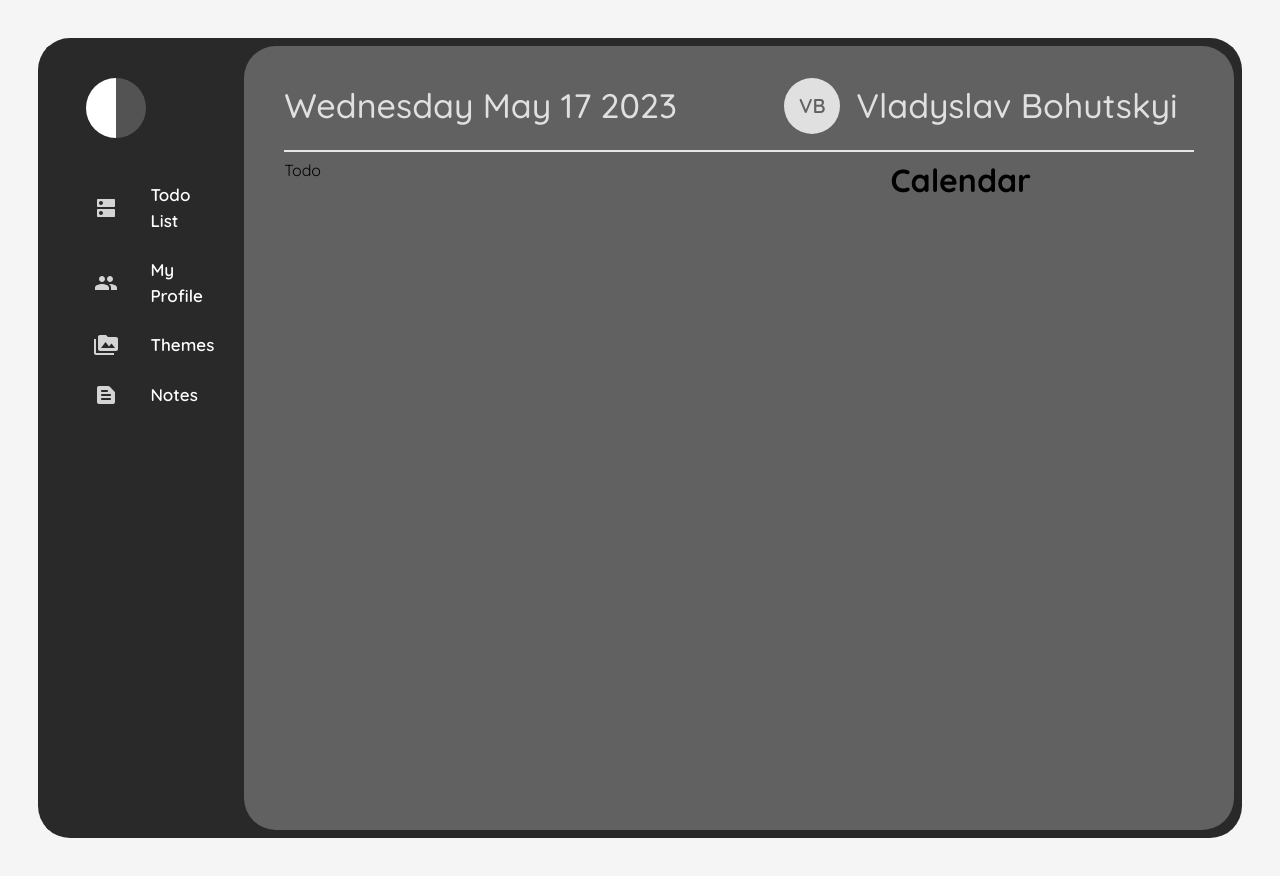
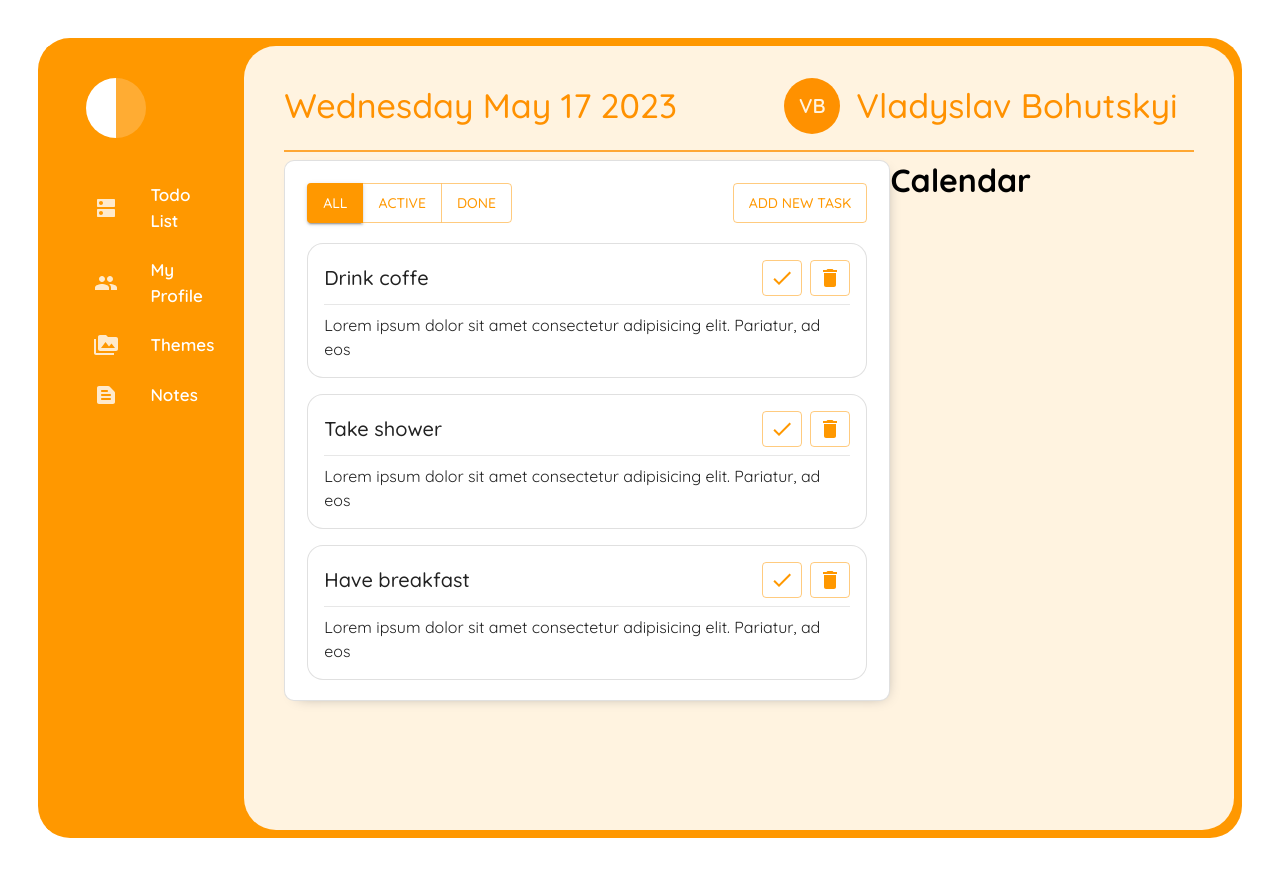
Before and after one commit to VladyslavBohutskyi/task_sheduler, a React (Create React App) app: page / in a window 1280 px wide. Built offline with nearby package versions, Linux system fonts and the light colour scheme.

Commit message:
add task menu

```diff
--- a/src/App.tsx
+++ b/src/App.tsx
@@ -1,6 +1,5 @@
-import React, { useState } from 'react';
+import React from 'react';
 import { Grid, ThemeProvider, Box } from '@mui/material';
-import { purpleTheme, blueTheme, blackTheme, orangeTheme } from './themes';
 import Sidebar from './modules/sidebar';
 import Dashboard from './modules/dashboard';
 import { Routes, Route } from 'react-router-dom';
@@ -8,13 +7,12 @@ import Todo from './modules/todo';
 import Themes from './modules/themes';
 import Notes from './modules/notes';
 import { observer } from 'mobx-react';
-import ThemeStore from '../src/store/theme'
+import ThemeStore from './store/theme'
 
 const App = observer(() => {
 
-  // const [curentTheme, setCurentTheme] = useState(purpleTheme)
 
-    return (
+  return (
     <ThemeProvider theme={ThemeStore.activeTheme}>
       <Box
         p={'3%'}
@@ -36,7 +34,7 @@ const App = observer(() => {
             pt={4}
             bgcolor={'primary.main'}
           >
-            <Sidebar light={ThemeStore.activeTheme.palette.primary.light} />
+            <Sidebar />
           </Grid>
           <Grid item xs={12} sm={8} md={9} lg={10}
             p={5}
--- a/src/modules/sidebar/index.tsx
+++ b/src/modules/sidebar/index.tsx
@@ -3,7 +3,7 @@ import { Box } from "@mui/system";
 import React from "react";
 import { NavLink } from "react-router-dom";
 import { ListItemButton, ListItemIcon, ListItemText } from '@mui/material';
-import { purpleTheme, blueTheme, blackTheme, orangeTheme } from '../../themes';
+import ThemeStore from '../../store/theme'
 
 const data = [
   {
@@ -28,11 +28,8 @@ const data = [
   }
 ];
 
-interface circleColor {
-  light: string,
-}
 
-const Sidebar = ({ light }:circleColor) => {
+const Sidebar = () => {
   return (
     <Box>
       <Box
@@ -41,7 +38,7 @@ const Sidebar = ({ light }:circleColor) => {
         borderRadius={50}
         mb={4}
         sx={{
-          background: `linear-gradient(90deg, rgba(255,255,255,1) 50%, ${light} 50%)`
+          background: `linear-gradient(90deg, rgba(255,255,255,1) 50%, ${ThemeStore.activeTheme.palette.primary.light} 50%)`
         }}
       >
       </Box>
--- a/src/modules/themes/index.tsx
+++ b/src/modules/themes/index.tsx
@@ -21,11 +21,6 @@ const data = [
     theme: orangeTheme,
   },
 ]
-
-// interface SetThemes {
-//   setTheme: Function,
-//   // width?: number // ? not necessarily
-// }
 
 
 const Themes = () => {
--- /dev/null
+++ b/src/modules/todo/components/taskForm.tsx
@@ -0,0 +1,28 @@
+import { Box, Button, ButtonGroup } from "@mui/material"
+
+const buttons = [
+
+  <Button key={'all'} variant="contained">ALL</Button>,
+  <Button key={'active'}>ACTIVE</Button>,
+  <Button key={'done'}>DONE</Button>,
+
+]
+
+const TaskForm = () => {
+  return (
+    <Box
+      display={'flex'}
+      justifyContent={'space-between'}
+      alignItems={'center'}
+    >
+      <ButtonGroup sx={{ height: '40px' }}>
+        {buttons}
+      </ButtonGroup>
+      <Button variant="outlined" sx={{ height: ' 40px' }}>
+        Add New Task
+      </Button>
+    </Box>
+  )
+}
+
+export default TaskForm
--- /dev/null
+++ b/src/modules/todo/components/taskItem.tsx
@@ -0,0 +1,29 @@
+import { Box, Button, Paper, Typography } from "@mui/material"
+import { Check, Delete, TimeToLeave } from "@mui/icons-material";
+import { ITaskItem } from "../models";
+
+const TaskItem = ({title , body}: ITaskItem) => {
+  return (
+    <Paper variant={'outlined'}
+      sx={{ p: 2, mb: 2, borderRadius: '16px' }}>
+      <Box display={'flex'} alignItems={'center'} mb={1} pb={1} borderBottom={'1px solid #e7e7e7'}>
+        <Typography variant="h6" sx={{ width: '80%' }} >
+          {title}
+        </Typography>
+        <Box sx={{ width: '20%', textAlign: 'end' }}>
+          <Button variant={'outlined'} sx={{ minWidth: '20px', p: '5px 7px' }}>
+            <Check />
+          </Button>
+          <Button variant={'outlined'} sx={{ minWidth: '20px', p: '5px 7px', ml: 1 }}>
+            <Delete />
+          </Button>
+        </Box>
+      </Box>
+      <Typography>
+        {body}
+      </Typography>
+    </Paper>
+  )
+}
+
+export default TaskItem
--- /dev/null
+++ b/src/modules/todo/components/taskList.tsx
@@ -0,0 +1,32 @@
+import { Box } from "@mui/material"
+import TaskItem from "./taskItem"
+
+const tasks = [
+  {
+    title: 'Drink coffe',
+    body: 'Lorem ipsum dolor sit amet consectetur adipisicing elit. Pariatur, ad eos'
+  },
+  {
+    title: 'Take shower',
+    body: 'Lorem ipsum dolor sit amet consectetur adipisicing elit. Pariatur, ad eos'
+  },
+  {
+    title: 'Have breakfast',
+    body: 'Lorem ipsum dolor sit amet consectetur adipisicing elit. Pariatur, ad eos'
+  },
+]
+
+const TaskList = () => {
+  return (
+    <Box my={2.5} >
+
+      {
+        tasks.map((item) => (
+          <TaskItem key={item.title} title={item.title} body={item.body} />
+        ))
+      }
+    </Box>
+  )
+}
+
+export default TaskList
--- a/src/modules/todo/index.tsx
+++ b/src/modules/todo/index.tsx
@@ -1,12 +1,24 @@
 import { Box } from "@mui/system";
-import React from "react";
+import TaskList from "./components/taskList";
+import TaskItem from "./components/taskItem";
+import TaskForm from "./components/taskForm";
+import { Paper } from "@mui/material";
+
 
 
 const Todo = () => {
   return (
-    <Box>
-      <p>Todo</p>
-    </Box>
+    <Paper variant={'outlined'}
+      sx={{
+        p: '22px',
+        pb: '0px',
+        borderRadius: '10px',
+        boxShadow: '4px 4px 14px -10px grey'
+      }}
+    >
+      <TaskForm />
+      <TaskList />
+    </Paper>
   )
 }
 
--- /dev/null
+++ b/src/modules/todo/models.ts
@@ -0,0 +1,4 @@
+export interface ITaskItem {
+  title: string,
+  body: string,
+}
--- a/src/store/theme.ts
+++ b/src/store/theme.ts
@@ -1,12 +1,12 @@
 import { makeAutoObservable } from "mobx"
-import { purpleTheme, blueTheme, blackTheme, orangeTheme } from "../themes"
+import { orangeTheme } from "../themes"
 
 class ThemeStore {
   constructor() {
     makeAutoObservable(this)
   }
 
-  activeTheme: any = blackTheme
+  activeTheme: any = orangeTheme
   setActiveTheme(theme: any){
     this.activeTheme = theme
   }
```
